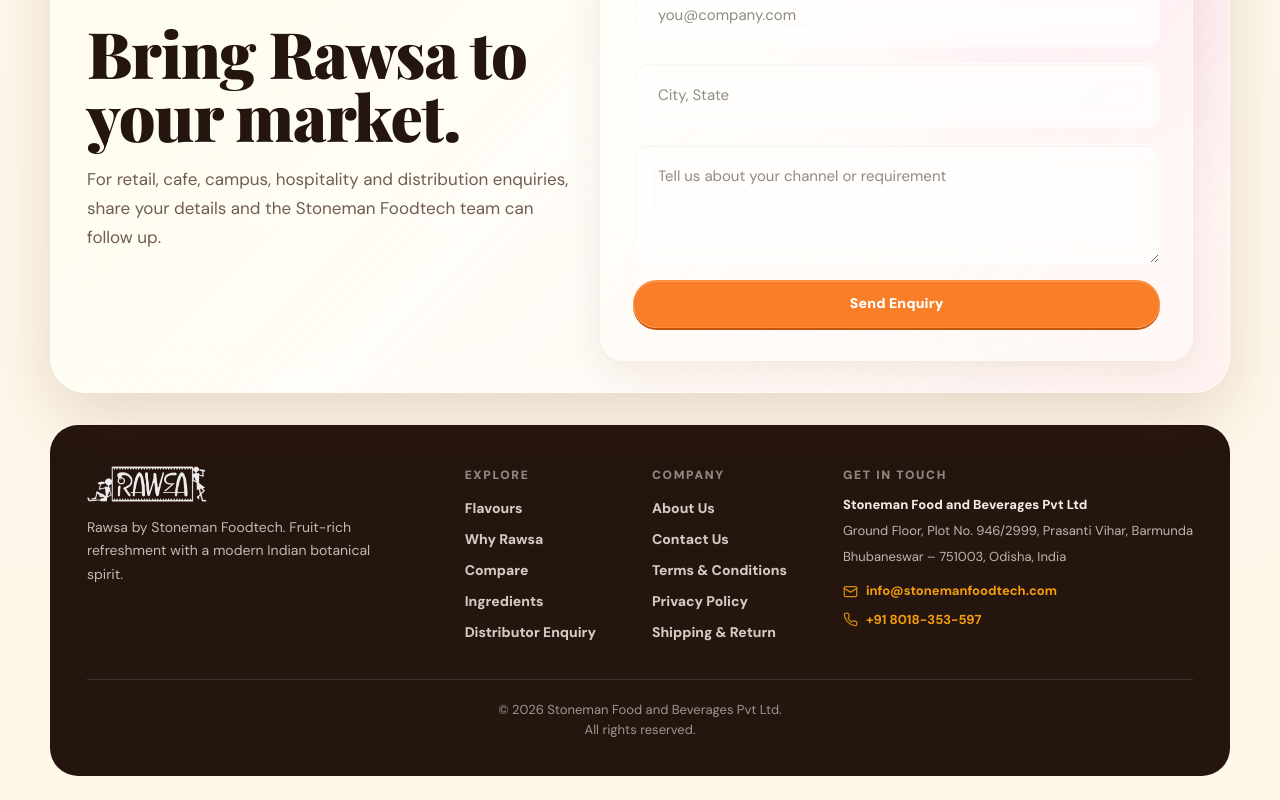
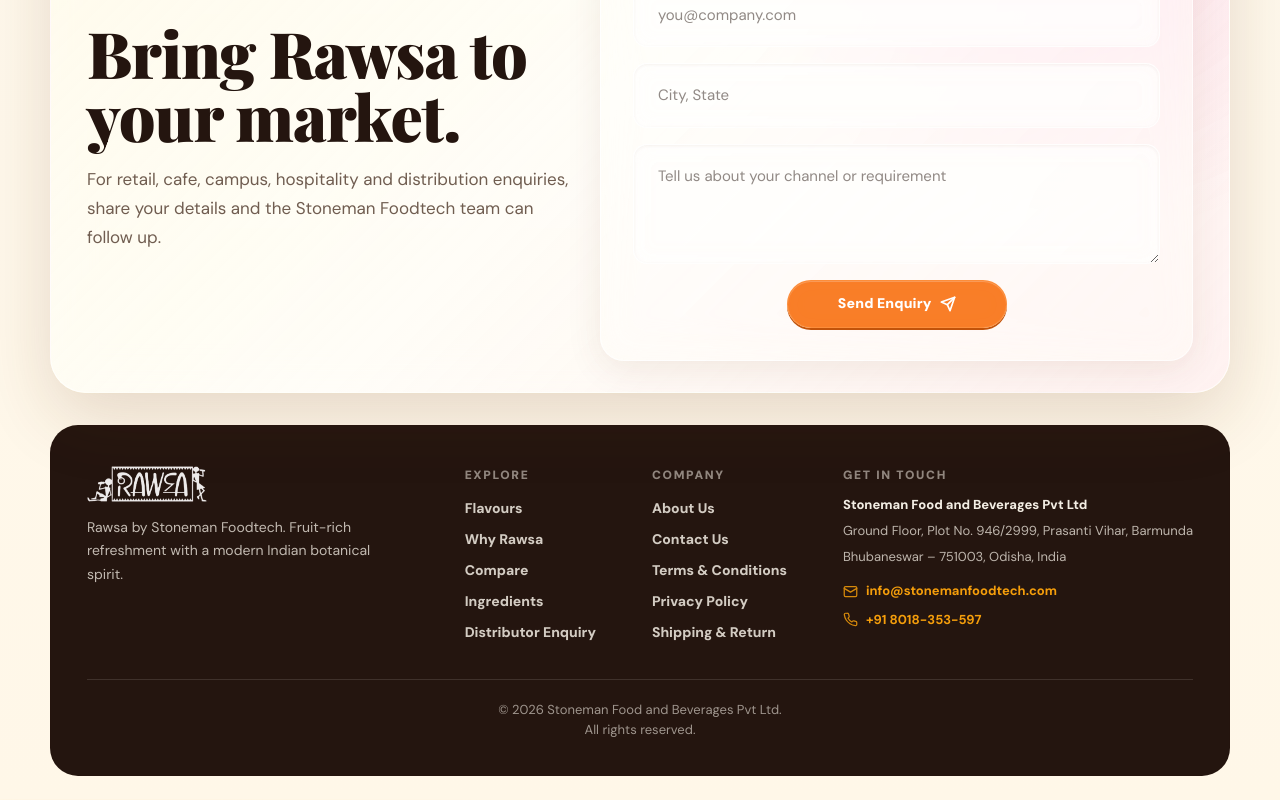
Before and after one commit to deba608/Rawsa, a Next.js app: page / in a window 1280 px wide. Shown: the part 5548-6348 px from the top of the page. Built offline with nearby package versions, Linux system fonts and the light colour scheme.

Commit message:
feat: add DistributorSection component with enquiry form validation and submission handling

```diff
--- a/src/app/_components/DistributorSection.tsx
+++ b/src/app/_components/DistributorSection.tsx
@@ -85,14 +85,32 @@
               <div className="form-field">
                 <textarea name="message" placeholder="Tell us about your channel or requirement" />
               </div>
-              <button className="primary-button" type="submit" disabled={loading}>
+              <button className="primary-button enquiry-submit-btn" type="submit" disabled={loading}>
                 {loading ? (
                   <>
                     <span className="spinner" aria-hidden="true" />
                     Sending...
                   </>
                 ) : (
-                  "Send Enquiry"
+                  <>
+                    <span>Send Enquiry</span>
+                    <svg
+                      xmlns="http://www.w3.org/2000/svg"
+                      width="16"
+                      height="16"
+                      viewBox="0 0 24 24"
+                      fill="none"
+                      stroke="currentColor"
+                      strokeWidth="2.5"
+                      strokeLinecap="round"
+                      strokeLinejoin="round"
+                      className="send-icon"
+                      aria-hidden="true"
+                    >
+                      <line x1="22" y1="2" x2="11" y2="13" />
+                      <polygon points="22 2 15 22 11 13 2 9 22 2" />
+                    </svg>
+                  </>
                 )}
               </button>
             </>
--- a/src/app/globals.css
+++ b/src/app/globals.css
@@ -1816,6 +1816,20 @@
   gap: 16px;
 }
 
+.enquiry-submit-btn {
+  align-self: center;
+  width: 100%;
+  max-width: 220px;
+}
+
+.send-icon {
+  transition: transform 150ms ease;
+}
+
+.enquiry-submit-btn:hover .send-icon {
+  transform: translate(3px, -3px);
+}
+
 .enquiry-form input,
 .enquiry-form textarea {
   width: 100%;
```
